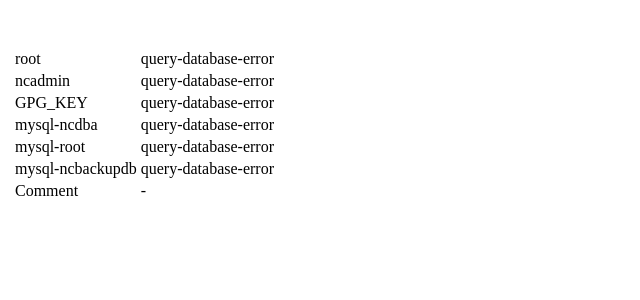
After one commit to Leejung168/design, a Flask app: page /pw in a window 1280 px wide. The commit adds this page. Shown: the top 300 px of the page, without its empty margins (0-640 px from the left). Run offline with Flask 2, Linux system fonts and the light colour scheme; parts of the project's set-up code (start-up, migrations or seed data) failed here and were passed over.

Commit message:
support to select password from password_group

```diff
--- a/app.py
+++ b/app.py
@@ -1,11 +1,16 @@
+# -*- coding: utf-8 -*-
 from flask import Flask, render_template, request, redirect, jsonify, url_for, g, flash,abort
 
 from sqlalchemy import create_engine
 from sqlalchemy.ext.declarative import declarative_base
 from sqlalchemy.orm import relationship, sessionmaker
-from models import Base, CustomerGroup, ServerGroup
+from models import Base, CustomerGroup, ServerGroup, PasswordGroup
+
+from Crypto.Cipher import XOR
+import base64
 
 app = Flask(__name__)
+
 
 # Create Database session
 engine = create_engine('mysql://root:lambert@127.0.0.1:3306/customergroup')
@@ -13,7 +18,20 @@ Base.metadata.bind = engine
 DBSession = sessionmaker(bind=engine)
 session = DBSession()
 
+# Encrypt/Decrypt Password
 
+secret_key = '*XaDt(sfGd{6Qy+4q|.%0j;Fdm5?n!*~'
+def encrypt(plaintext, key=secret_key):
+  cipher = XOR.new(key)
+  return base64.b64encode(cipher.encrypt(plaintext))
+
+
+def decrypt(ciphertext, key=secret_key):
+  cipher = XOR.new(key)
+  return cipher.decrypt(base64.b64decode(ciphertext))
+
+
+# App
 @app.route('/')
 def index():
     return render_template("index.html")
@@ -89,9 +107,35 @@ def s_detailed():
     return render_template("detailed_info.html", info=single)
 
 
-@app.route('/keepass')
-def keepass():
-    return render_template("keepass.html")
+# Obtain the password info per server name from the request header.
+@app.route('/pw')
+def pw():
+    sname = request.args.get("sname")
+    try:
+        sid = session.query(ServerGroup).filter_by(sname=sname).one().id
+        passwd = session.query(PasswordGroup).filter_by(sid=sid).one()
+        info = {
+            "ncadmin": decrypt(passwd.ncadmin),
+            "root": decrypt(passwd.root),
+            "gpg_key": decrypt(passwd.gpg_key),
+            "nccheckdb": decrypt(passwd.nccheckdb),
+            "ncbackupdb": decrypt(passwd.ncbackupdb),
+            "ncdba": decrypt(passwd.ncdba)
+        }
+
+        print info
+    except Exception as e:
+        print e
+        info = {
+            "ncadmin": "query-database-error",
+            "root": "query-database-error",
+            "gpg_key": "query-database-error",
+            "nccheckdb": "query-database-error",
+            "ncbackupdb": "query-database-error",
+            "ncdba": "query-database-error"
+        }
+
+    return render_template("pw_info.html", pw=info)
 
 
 
--- a/templates/detailed_info.html
+++ b/templates/detailed_info.html
@@ -19,7 +19,7 @@
                             <tr>
                                 <td></td>
                                 <td class="text-right">服务器名</td>
-                                <td>{{ info.sname}}</td>
+                                <td>{{ info.sname }}</td>
                             </tr>
                             <tr>
                                 <td></td>
--- /dev/null
+++ b/templates/pw_info.html
@@ -0,0 +1,62 @@
+<!DOCTYPE html>
+<html lang="en">
+<head>
+    <meta charset="UTF-8">
+</head>
+<body>
+     <div class="col-lg-12">
+            <br>
+         <h4 class="page-header"></h4>
+     </div>
+
+    <div class="col-lg-6 col-md-offset-3">
+        <div class="">
+            <!-- /.panel-heading -->
+            <div class="panel-body">
+                <div class="table-responsive">
+                    <table class="table">
+                        <tbody>
+                            <tr>
+                                <td></td>
+                                <td class="text-right">root</td>
+                                <td>{{ pw.root }}</td>
+                            </tr>
+                            <tr>
+                                <td></td>
+                                <td class="text-right">ncadmin</td>
+                                <td>{{ pw.ncadmin }}</td>
+                            </tr>
+                            <tr>
+                                <td></td>
+                                <td class="text-right">GPG_KEY</td>
+                                <td>{{ pw.gpg_key }}</td>
+                            </tr>
+                            <tr>
+                                <td></td>
+                                <td class="text-right">mysql-ncdba</td>
+                                <td>{{ pw.ncdba }}</td>
+                            </tr>
+                            <tr>
+                                <td></td>
+                                <td class="text-right">mysql-root</td>
+                                <td>{{ pw.nccheckdb }}</td>
+                            </tr>
+                            <tr>
+                                <td></td>
+                                <td class="text-right">mysql-ncbackupdb</td>
+                                <td>{{ pw.ncbackupdb }}</td>
+                            </tr>
+                            <tr>
+                                <td></td>
+                                <td class="text-right">Comment</td>
+                                <td>-</td>
+                            </tr>
+
+                        </tbody>
+                    </table>
+                </div>
+            </div>
+        </div>
+    </div>
+</body>
+</html>
```
Also changed, not shown: models.py (+15 -0 lines), pwg.py (added, +39 -0 lines), static/index.js (+15 -0 lines), templates/index.html (+39 -99 lines), 1 other file.
